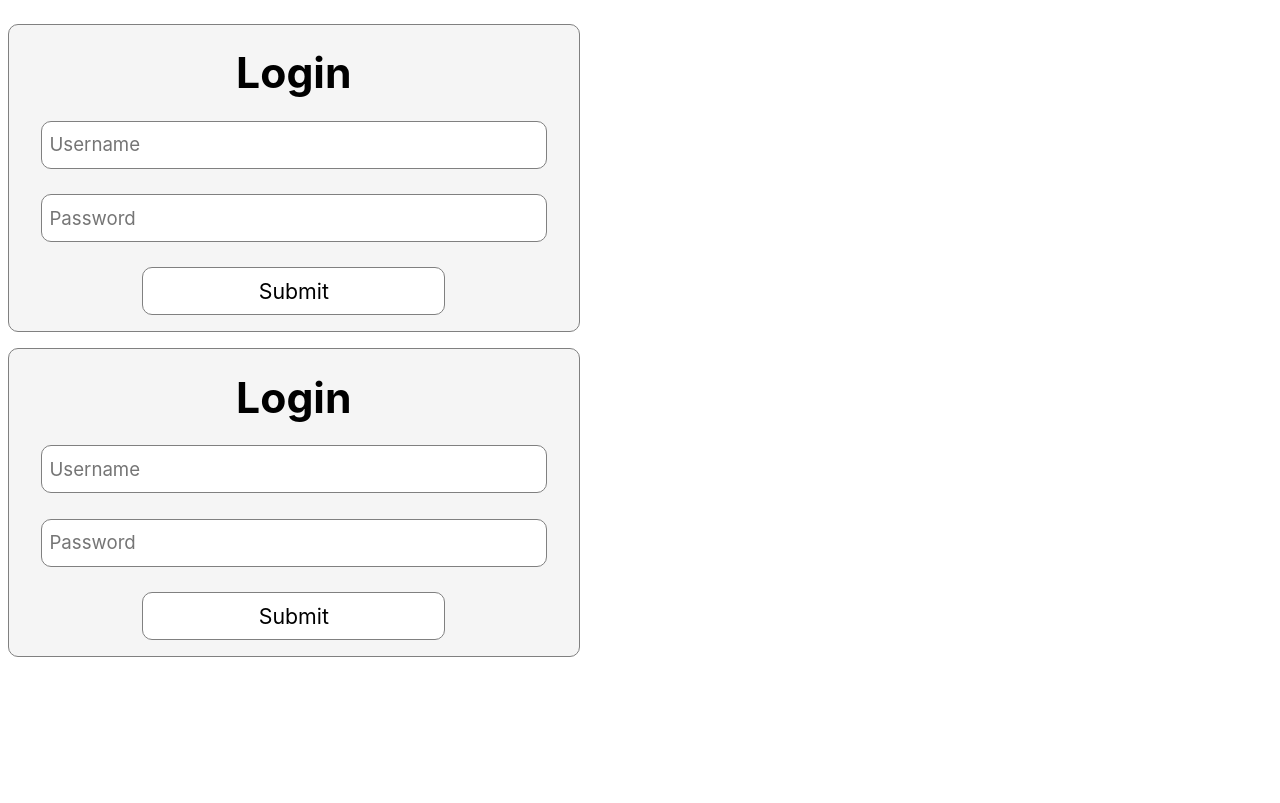
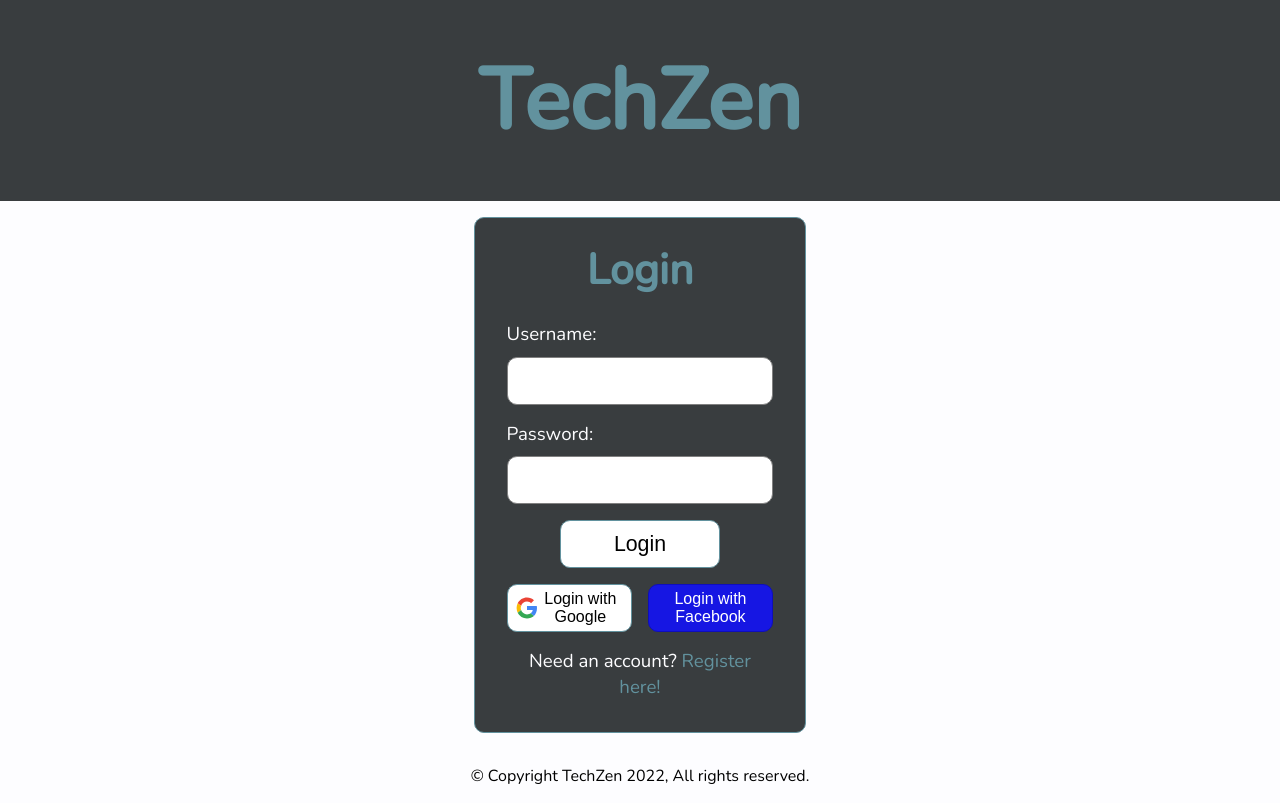
Before and after one commit to JGugino/modular-form-svelte, a Svelte app: page / in a window 1280 px wide. Built offline with nearby package versions, Linux system fonts and the light colour scheme.

Commit message:
Added a new slot to the form between the submit button and bottom of the form, also updated README to reflect changes. Created 'TechZen' demo login/register page.

```diff
--- a/public/global.css
+++ b/public/global.css
@@ -1,63 +1,5 @@
-html, body {
-	position: relative;
-	width: 100%;
-	height: 100%;
+*, *::before, ::after{
+	padding: 0;
+	margin: 0;
+	box-sizing: border-box;
 }
-
-body {
-	color: #333;
-	margin: 0;
-	padding: 8px;
-	box-sizing: border-box;
-	font-family: -apple-system, BlinkMacSystemFont, "Segoe UI", Roboto, Oxygen-Sans, Ubuntu, Cantarell, "Helvetica Neue", sans-serif;
-}
-
-a {
-	color: rgb(0,100,200);
-	text-decoration: none;
-}
-
-a:hover {
-	text-decoration: underline;
-}
-
-a:visited {
-	color: rgb(0,80,160);
-}
-
-label {
-	display: block;
-}
-
-input, button, select, textarea {
-	font-family: inherit;
-	font-size: inherit;
-	-webkit-padding: 0.4em 0;
-	padding: 0.4em;
-	margin: 0 0 0.5em 0;
-	box-sizing: border-box;
-	border: 1px solid #ccc;
-	border-radius: 2px;
-}
-
-input:disabled {
-	color: #ccc;
-}
-
-button {
-	color: #333;
-	background-color: #f4f4f4;
-	outline: none;
-}
-
-button:disabled {
-	color: #999;
-}
-
-button:not(:disabled):active {
-	background-color: #ddd;
-}
-
-button:focus {
-	border-color: #666;
-}
--- a/src/ModularForm.svelte
+++ b/src/ModularForm.svelte
@@ -259,6 +259,8 @@
 
     <!--Submit button for the form, uses fallback data if properties aren't provided-->
     <button class="form-button" type="submit">{formOptions.submitButtonText || defaultOptions.submitText}</button>
+
+    <slot name="form-inner-bottom-slot-two"></slot>
 </form>
 
 <slot name="form-outter-bottom-slot"></slot>
--- a/src/views/AccountCreate.svelte
+++ b/src/views/AccountCreate.svelte
@@ -1,32 +1,47 @@
 <script>
 	import ModularForm from "../ModularForm.svelte";
 
-    let formOptions = {
+    let showLogin = true;
+
+    let loginFormOptions = {
         formTitle: "Login",
         formItems: [
-            {type: "text", placeholder: "Username", isRequired: true},
-            {type: "password", placeholder: "Password", isRequired: true}
-        ]
+            {type: "text", name: "login-username", label: "Username: ", isRequired: true},
+            {type: "password", name: "login-password", label: "Password: ", isRequired: true}
+        ],
+        submitButtonText: "Login"
+    }
+
+    let registerFormOptions = {
+        formTitle: "Register",
+        formItems: [
+            {type: "text", name: "register-username", label: "Username: ", isRequired: true},
+            {type: "email", name: "register-email", label: "Email: ", isRequired: true},
+            {type: "date", name: "register-date", label: "Date of Birth: ", isRequired: true},
+            {type: "password", name: "register-password", label: "Password: ", isRequired: true},
+            {type: "password", name: "register-password-confirm", label: "Confirm Password: ", isRequired: true}
+        ],
+        submitButtonText: "Register"
     }
 
     let formStyles = {
         container: {
-            width: "40%",
+            width: "26%",
             padding: "1em 2em",
             margin: "1rem 0",
             gap: "1rem",
-            borderColor: "grey",
+            borderColor: "#62929e",
             borderWidth: "1px",
             borderStyle: "solid",
             borderRadius: "10px",
-            backgroundColor: "#f5f5f5"
+            backgroundColor: "#393d3f"
         },
         title:{
             fontSize: "32pt",
             margin: "0.4rem auto",
             padding: "0",
             fontWeight: "bold",
-            fontColor: "black",
+            fontColor: "#62929e",
             textDecoration: "none",
         },
         inputs:{
@@ -43,13 +58,13 @@
             borderRadius: "10px",
             backgroundColor: "#f5f5f5",
             hoverBackgroundColor: "#dbdbdb",
-            focusBorderColor: '#0022c9',
+            focusBorderColor: '#546a7b',
             transition: 'border-color ease-in-out 200ms, background-color ease-in-out 200ms, outline ease-in-out 200ms',
             label:{
                 fontSize: '14pt',
                 fontWeight: 'normal',
                 textDecoration: 'none',
-                fontColor: "black",
+                fontColor: "#fdfdff",
             }
         },
         button:{
@@ -60,29 +75,172 @@
             fontSize: "16pt",
             fontColor: "black",
             textAlign: "center",
-            borderColor: "grey",
+            borderColor: "#62929e",
             borderWidth: "1px",
             borderStyle: "solid",
             borderRadius: "10px",
             backgroundColor: "#ffffff",
-            hoverBackgroundColor: "#dbdbdb",
+            hoverBackgroundColor: "#c6c5b9",
             transition: 'border-color ease-in-out 200ms, background-color ease-in-out 200ms, outline ease-in-out 200ms'
         }
     }
 
-    const formSubmitted = (e)=>{
+    const formSubmitted = (e, id)=>{
         const formInfo = e.detail;
-        console.log(formInfo);
+
+        switch(id){
+            case 0:
+                console.log('Login:');
+                console.log(formInfo);
+                break;
+
+            case 1:
+                console.log('Register:');
+                console.log(formInfo);
+                break;
+        }
     }
 </script>
 
 <div id="account-create">
-    <ModularForm on:formSubmitted={(e)=>{formSubmitted(e, 0)}} bind:formOptions bind:formStyles/>
-    <ModularForm on:formSubmitted={(e)=>{formSubmitted(e, 1)}} bind:formOptions bind:formStyles/>
+    <header>
+        <h1>TechZen</h1>
+    </header>
+
+    <div class="forms">
+        {#if showLogin}
+        <ModularForm on:formSubmitted={(e)=>{formSubmitted(e, 0)}} bind:formOptions={loginFormOptions} bind:formStyles>
+            <div slot="form-inner-bottom-slot-two">
+                <div class="social-media-buttons">
+                    <div class="custom-button">
+                        <svg width="48" height="48" viewBox="0 0 48 48" fill="none" xmlns="http://www.w3.org/2000/svg">
+                            <path d="M24 17.6213C25.9529 17.6213 27.2702 18.4649 28.0214 19.1698L30.9565 16.304C29.1538 14.6284 26.808 13.6 24 13.6C19.9325 13.6 16.4196 15.9342 14.7094 19.3315L18.072 21.9431C18.9156 19.4355 21.2498 17.6213 24 17.6213Z" fill="#EA4335"/>
+                            <path d="M33.984 24.2311C33.984 23.376 33.9147 22.752 33.7644 22.1049H24V25.9644H29.7316C29.616 26.9235 28.992 28.368 27.6053 29.3386L30.8871 31.8809C32.8516 30.0666 33.984 27.3973 33.984 24.2311Z" fill="#4285F4"/>
+                            <path d="M18.0836 26.0569C17.864 25.4098 17.7369 24.7164 17.7369 24C17.7369 23.2835 17.864 22.5902 18.072 21.9431L14.7093 19.3315C14.0045 20.7413 13.6 22.3244 13.6 24C13.6 25.6755 14.0045 27.2587 14.7093 28.6684L18.0836 26.0569Z" fill="#FBBC05"/>
+                            <path d="M24 34.4C26.808 34.4 29.1653 33.4756 30.8871 31.8809L27.6053 29.3387C26.7271 29.9511 25.5484 30.3787 24 30.3787C21.2498 30.3787 18.9156 28.5644 18.0836 26.0569L14.7209 28.6684C16.4311 32.0658 19.9324 34.4 24 34.4Z" fill="#34A853"/>
+                            </svg>
+                            <button class="alt-login-button google" on:click|preventDefault={()=>{console.log('Google Login')}}>Login with Google</button>
+                    </div>
+                    <button class="alt-login-button facebook" on:click|preventDefault={()=>{console.log('Facebook Login')}}>Login with Facebook</button>
+                </div>
+                <p class="help-text">Need an account? <a on:click|preventDefault={()=>{showLogin = false;}} href="#register">Register here!</a></p>
+            </div>
+        </ModularForm>
+        {:else}
+        <ModularForm on:formSubmitted={(e)=>{formSubmitted(e, 1)}} bind:formOptions={registerFormOptions} bind:formStyles>
+            <div slot="form-inner-bottom-slot-two">
+                <p class="help-text">Already have an account? <a on:click|preventDefault={()=>{showLogin = true;}} href="#login">Login here!</a></p>
+            </div>
+        </ModularForm>
+        {/if}
+    </div>
+
+    <footer>
+        &copy; Copyright TechZen 2022, All rights reserved.
+    </footer>
 </div>
 
 <style>
+    @import url('https://fonts.googleapis.com/css2?family=Nunito:ital,wght@0,300;0,400;0,500;1,500&display=swap');
+
     #account-create{
+        display: flex;
         width: 100%;
-    }
+        flex-direction: column;
+        justify-content: center;
+        align-items: center;
+        font-family: 'Nunito', sans-serif;
+        background-color: #fdfdff;
+   }
+
+   header{
+       width: 100%;
+       font-size: 32pt;
+       background-color: #393d3f;
+       user-select: none;
+       text-align: center;
+       padding: 1em 0;
+       color: #62929e;
+   }
+
+   .forms{
+       display: flex;
+       width: 100%;
+       flex-direction: column;
+       justify-content: center;
+       align-items: center;
+       margin: 1.8
+       rem 0;
+   }
+
+   .social-media-buttons{
+       display: flex;
+       justify-content: center;
+       align-items: center;
+       gap: 1rem;
+   }
+
+   .alt-login-button{
+        width: 80%;
+        height: 3rem;
+        padding: 0;
+        margin: 0 auto;
+        font-size: 12pt;
+        color: black;
+        text-align: center;
+        border-color: #62929e;
+        border-width: 1px;
+        border-style: solid;
+        border-radius: 10px;
+        background-color: #ffffff;
+        cursor: pointer;
+        transition: background-color ease-in-out 200ms;
+   }
+
+   .facebook{
+        color: #ffffff;
+        background-color: rgb(22, 22, 227);
+        border-color: rgb(14, 14, 187);
+   }
+
+   .facebook:hover{
+        background-color: rgb(20, 20, 177);
+   }
+
+   .google{
+       padding: 0 0 0 1.4em;
+       width: 100%;
+   }
+
+   .custom-button{
+       position: relative;
+       width: 80%;
+   }
+
+   .custom-button svg{
+       position: absolute;
+       left: -0.2rem;
+   }
+
+   .help-text{
+       text-align: center;
+       color: #fdfdff;
+       font-size: 14pt;
+       margin: 1rem 0;
+   }
+
+   .help-text > a{
+       text-decoration: none;
+       color: #62929e;
+       transition: color ease-in-out 200ms;
+   }
+
+   .help-text > a:hover{
+        color: #60b4c9;
+   }
+
+   footer{
+       user-select: none;
+       margin: 1rem 0;
+   }
 </style>
```
Also changed, not shown: 1 other file (tests, documents, lock files or other folders).
